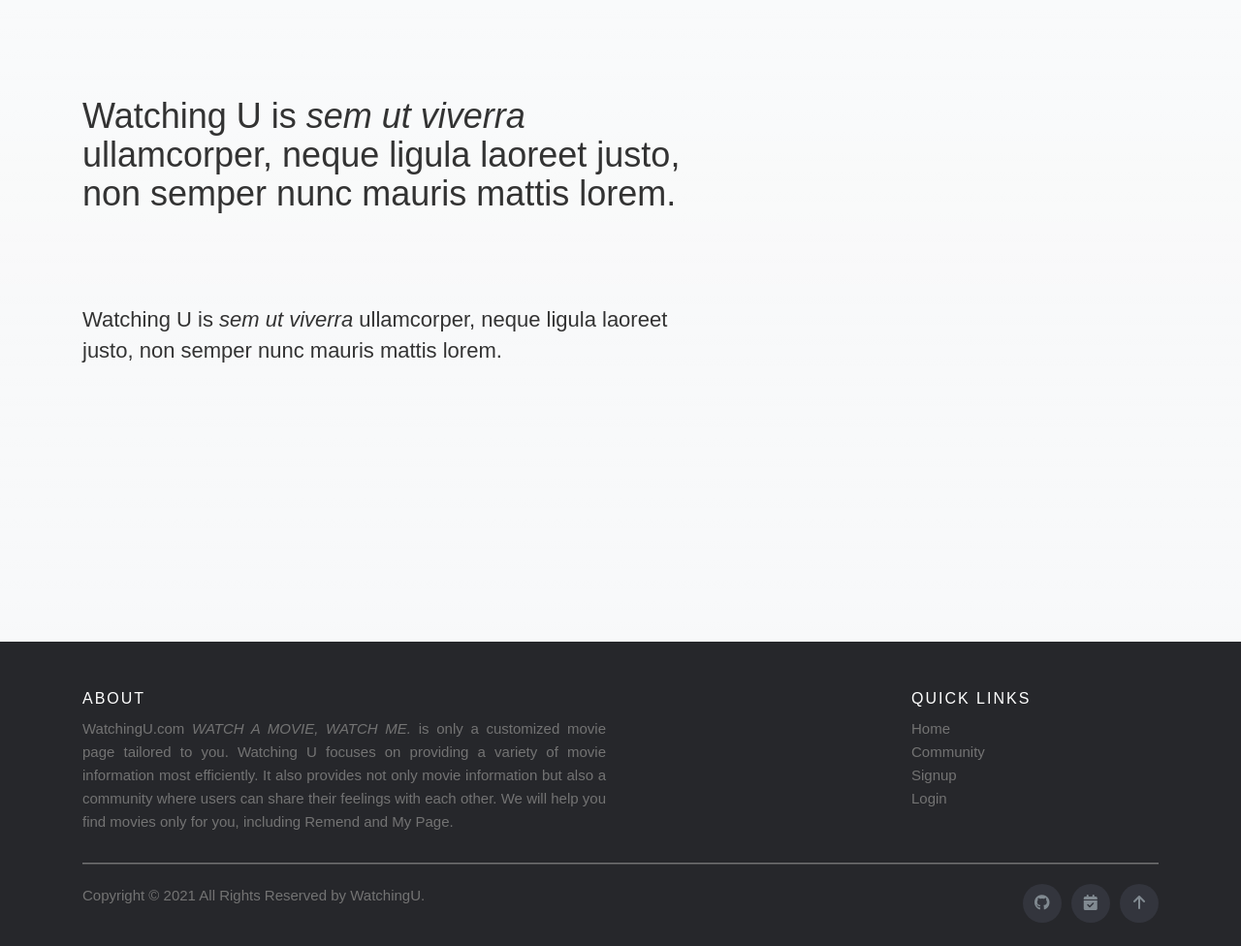
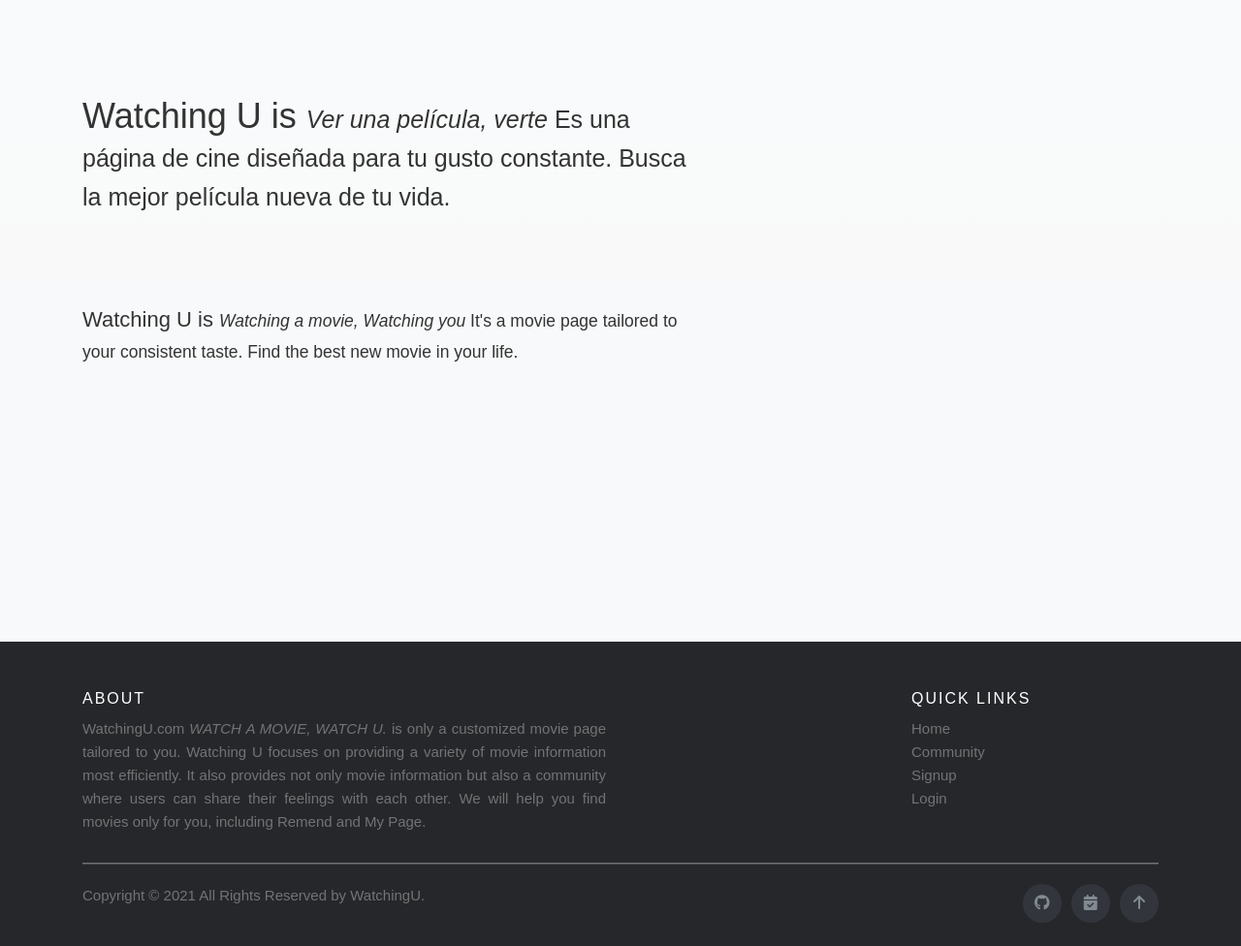
Before and after one commit to elenaisnanocat/Watching-U, a Django app: page /movies/ in a window 1280 px wide. Shown: the part 118-1094 px from the top of the page at 97% size. Run offline with Django 3.2, Linux system fonts and the light colour scheme; data that the repository does not hold is empty; some libraries are stand-ins or nearby versions.

Commit message:
home message change

```diff
--- a/movies/templates/movies/home.html
+++ b/movies/templates/movies/home.html
@@ -63,7 +63,7 @@
 			<div class="row">
 				<div class="col-lg-7">
           <div class="hover">
-					<h1>Watching U is <i>sem ut viverra</i> ullamcorper, neque ligula laoreet justo, non semper nunc mauris mattis lorem. </h1>
+					<h1>Watching U is <span class="fs-1"><i>Ver una película, verte</i> Es una página de cine diseñada para tu gusto constante. Busca la mejor película nueva de tu vida.</span></h1>
           </div>
         </div>
 			</div>
@@ -75,13 +75,11 @@
 		<div class="container">
 			<div class="row">
 				<div class="col-lg-7">
-					<p>Watching U is <i>sem ut viverra</i> ullamcorper, neque ligula laoreet justo, non semper nunc mauris mattis lorem. </p>
+					<p>Watching U is <span class="fs-3"><i>Watching a movie, Watching you</i> It's a movie page tailored to your consistent taste. Find the best new movie in your life.</span></p>
 				</div>
 			</div>
 		</div>
 	</section>
-
-
 
 <div id="wrap">
   <form action="{% url 'movies:search' %}" autocomplete="on" for="keyword">
--- a/templates/footer.html
+++ b/templates/footer.html
@@ -179,7 +179,7 @@
         <div class="row">
           <div class="col-sm-12 col-md-6">
             <h6>About</h6>
-            <p class="text-justify">WatchingU.com <i>WATCH A MOVIE, WATCH ME.</i> is only a customized movie page tailored to you. Watching U focuses on providing a variety of movie information most efficiently. It also provides not only movie information but also a community where users can share their feelings with each other. We will help you find movies only for you, including Remend and My Page.
+            <p class="text-justify">WatchingU.com <i>WATCH A MOVIE, WATCH U.</i> is only a customized movie page tailored to you. Watching U focuses on providing a variety of movie information most efficiently. It also provides not only movie information but also a community where users can share their feelings with each other. We will help you find movies only for you, including Remend and My Page.
 </p>
           </div>
 
--- a/tmdb_api.py
+++ b/tmdb_api.py
@@ -56,8 +56,8 @@ def get_detail_credits(movie_id):
 #     genre.save()
 
 
-# # 영화
-for i in range(5, 6):
+# 영화
+for i in range(1, 5):
     movie_url = f'https://api.themoviedb.org/3/movie/popular?api_key={API_KEY}&language={language}&page={i}'
     movie_response = requests.get(movie_url).json().get('results')
 
```
